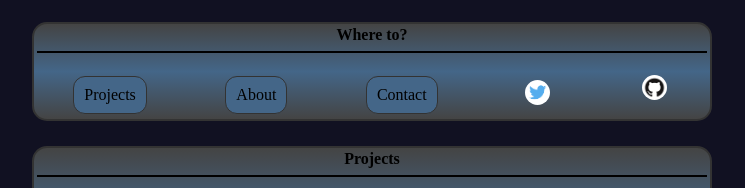
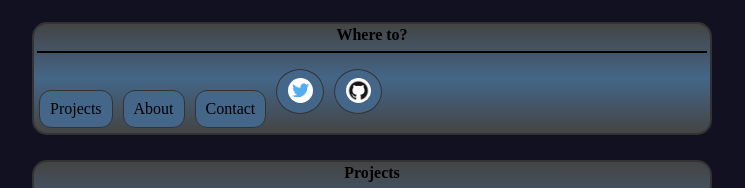
Before and after one commit to Neofluffybox/Neofluffybox.github.io, a plain HTML site: page index.html in a window 1280 px wide. Shown: the part 106-294 px from the top of the page, without its empty margins (208-953 px from the left). Drawn offline with Linux system fonts and the light colour scheme.

Commit message:
circles around logos

```diff
--- a/index.html
+++ b/index.html
@@ -35,15 +35,15 @@
                     Where to?
                     <hr>
                 </span>
-                <div class='gallery'>
+                <div class='gallery' id='spclGallery'>
                     <div class='galleryItem'><a class='buttons' href='#projects'>Projects</a></div>
                     <div class='galleryItem'><a class='buttons' href='#about'>About</a></div>
                     <div class='galleryItem'><a class='buttons' href='#footer'>Contact</a></div>
-                    <div class='galleryItem'>
+                    <div class='galleryItem' id='logo'>
                         <a id='twit' href="https://twitter.com/Neofluffybox" target='_blank'
                             rel='noopener noreferrer'></a>
                     </div>
-                    <div class='galleryItem'>
+                    <div class='galleryItem' id='logo'>
                         <a id='git' href='https://github.com/Neofluffybox' target='_black'
                             rel='noopener noreferrer'></a>
                     </div>
--- a/stylesheets/stylie.css
+++ b/stylesheets/stylie.css
@@ -152,10 +152,22 @@ nav {
         flex-flow: row;
         overflow: scroll;
         align-items: baseline;
-        justify-content: space-around;
+        justify-content: flex-start;
     }
     .gallery::-webkit-scrollbar {
         width: 0px;
+    }
+    #spclGallery {
+        justify-content: flex-start;
+    }
+    #logo {
+        display: block;
+        border: 1px solid #333;
+        padding: 2px;
+        padding-bottom: 10px;
+        padding-right: 6px;
+        background-color: #446688;
+        border-radius: 50%;
     }
     .buttons {
         display: block;
```
